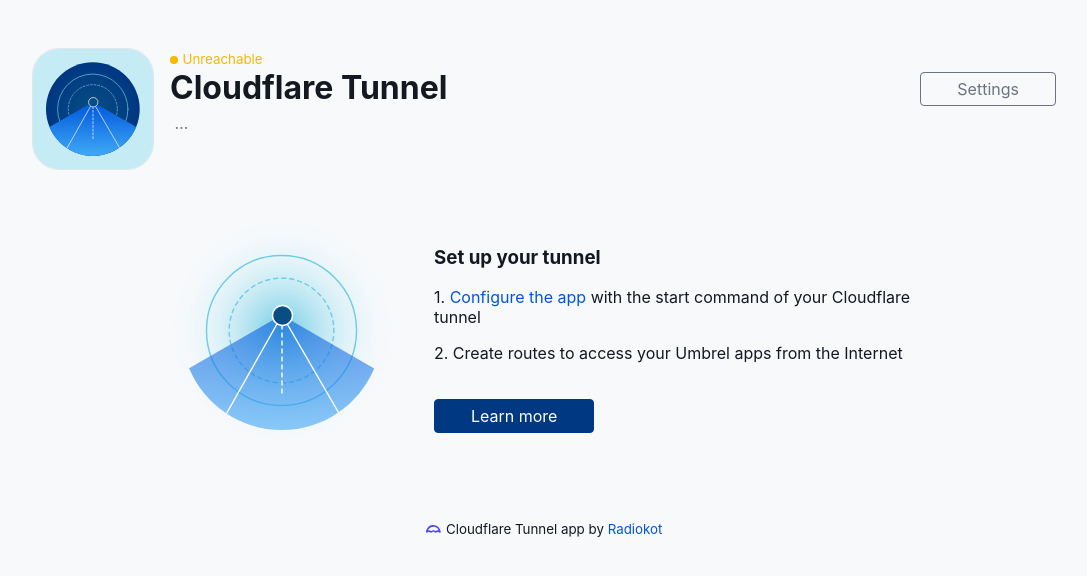
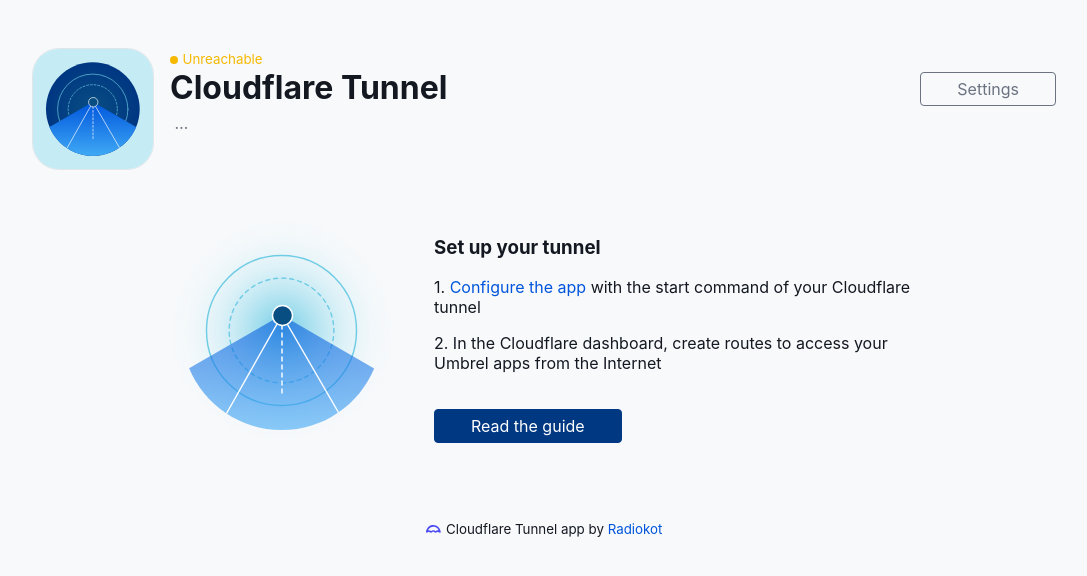
Before and after one commit to Radiokot/umbrel-cloudflared, a SvelteKit app: page / in a window 1280 px wide. Shown: the top 576 px of the page, without its empty margins (96-1183 px from the left). Built offline with nearby package versions, Linux system fonts and the light colour scheme.

Commit message:
Adjust the wording

```diff
--- a/src/routes/+page.svelte
+++ b/src/routes/+page.svelte
@@ -50,7 +50,7 @@
                 1. <a href="/settings">Configure the app</a> with the start command
                 of your Cloudflare tunnel
             </p>
-            <p>2. Create routes to access your Umbrel apps from the Internet</p>
+            <p>2. In the Cloudflare dashboard, create routes to access your Umbrel apps from the Internet</p>
             <br />
             <div class="d-block d-sm-flex">
                 <!-- d-block d-sm-flex makes the button full width only on xs-->
@@ -59,7 +59,7 @@
                     target="_blank"
                     href={PUBLIC_GUIDE_URL}
                 >
-                    Learn more
+                    Read the guide
                 </a>
             </div>
         </div>
```
